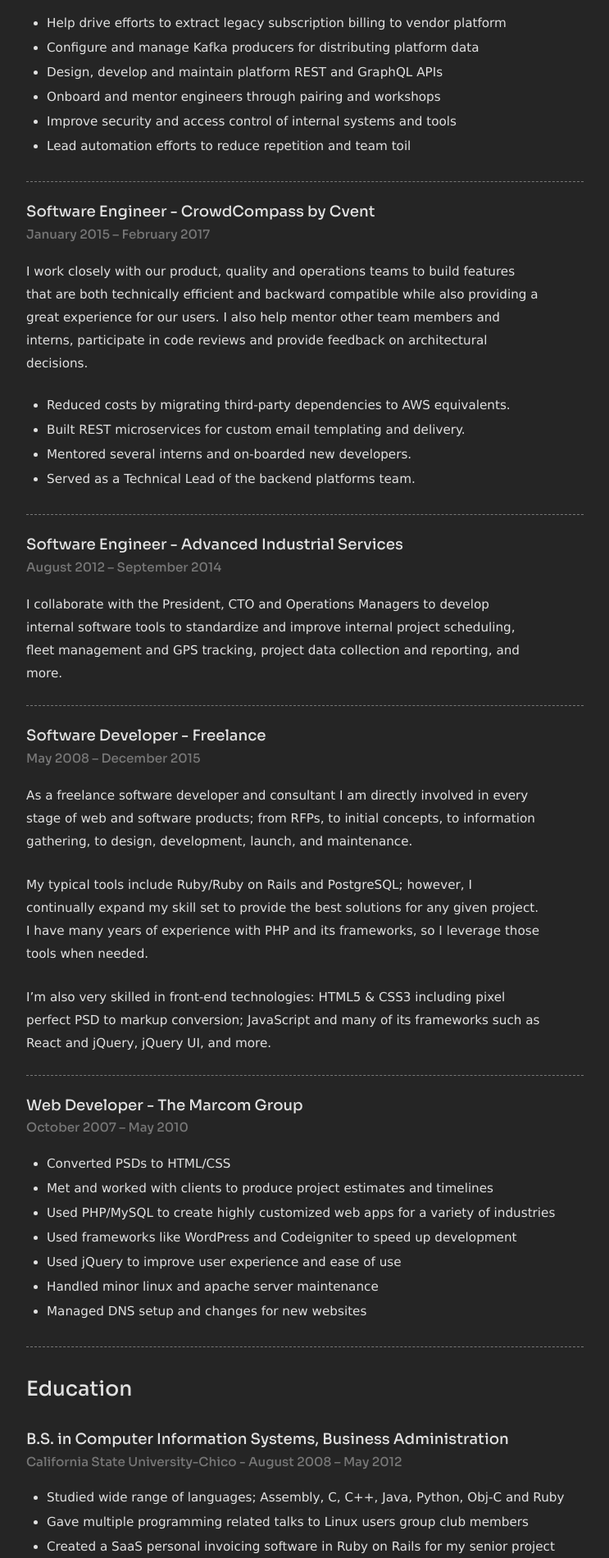
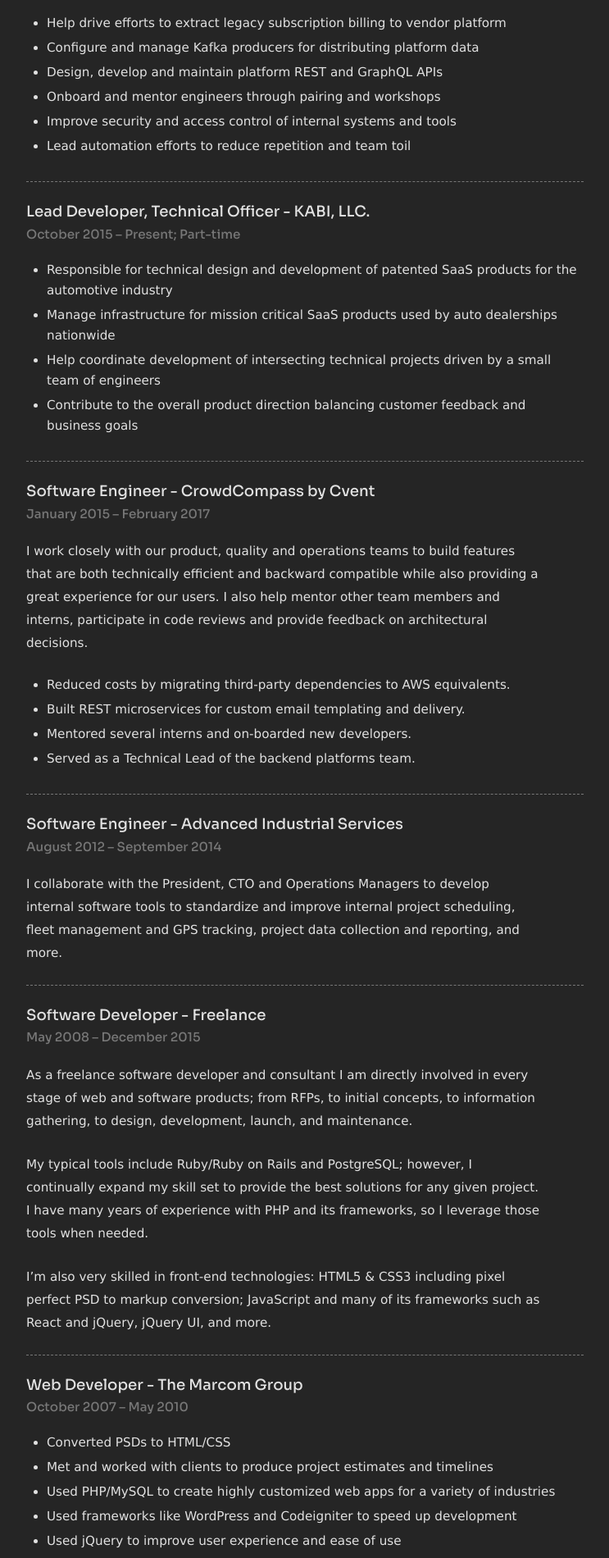
Before and after one commit to mlr/mlr.github.com, a Jekyll site: the page built from resume.md, in a window 1280 px wide. Shown: the part 741-2641 px from the top of the page at 82% size, without its empty margins (268-1011 px from the left). Built offline with Jekyll 4.4.1, drawn with Linux system fonts in a browser that asks for light colours.

Commit message:
Add print css, KABI entry

```diff
--- a/_includes/head.html
+++ b/_includes/head.html
@@ -9,4 +9,5 @@
   <meta name="viewport" content="width=device-width,initial-scale=1">
   <title>{% if page.title %}{{ page.title }} - {% endif %}Ronnie Miller - Software Developer</title>
   <link rel="stylesheet" type="text/css" href="{{ site.baseurl }}/css/screen.css" />
+  <link rel="stylesheet" type="text/css" href="{{ site.baseurl }}/css/print.css" media="print" />
   <link href="https://fonts.googleapis.com/css2?family=Sora:wght@100;300;500&display=swap" rel="stylesheet">
--- /dev/null
+++ b/css/print.scss
@@ -0,0 +1,19 @@
+---
+---
+
+html, body {
+  background: #fff;
+}
+
+body {
+  margin-top: 50px;
+}
+
+body, * {
+  color: #222 !important;
+}
+
+div {
+  width: 100%;
+  max-width: 100%;
+}
--- a/resume.md
+++ b/resume.md
@@ -38,6 +38,14 @@
 * Onboard and mentor engineers through pairing and workshops
 * Improve security and access control of internal systems and tools
 * Lead automation efforts to reduce repetition and team toil
+
+### Lead Developer, Technical Officer - KABI, LLC.
+#### October 2015 &ndash; Present; Part-time
+
+* Responsible for technical design and development of patented SaaS products for the automotive industry
+* Manage infrastructure for mission critical SaaS products used by auto dealerships nationwide
+* Help coordinate development of intersecting technical projects driven by a small team of engineers
+* Contribute to the overall product direction balancing customer feedback and business goals
 
 ### Software Engineer - CrowdCompass by Cvent
 #### January 2015 &ndash; February 2017
```
Also changed, not shown: 11 other files.
